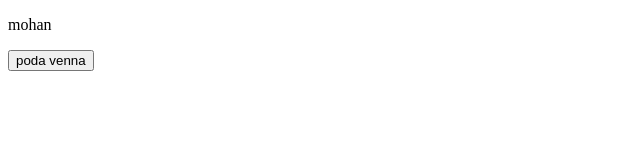
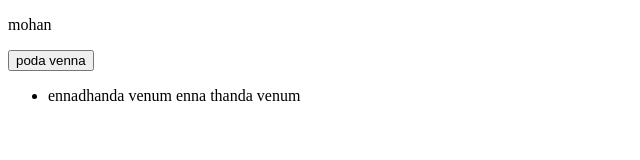
Before and after one commit to Mohan-Paranthaman/samplerepo, a plain HTML site: page index.html in a window 1280 px wide. Shown: the whole page, without its empty margins (0-640 px from the left). Drawn offline with Linux system fonts and the light colour scheme.

Commit message:
added three lines in the index html file

```diff
--- a/index.html
+++ b/index.html
@@ -8,6 +8,13 @@
 <body>
     <p>mohan</p>
     <button>poda venna</button>
+    <div>
+        <ul>
+            <li>
+                ennadhanda venum enna thanda venum
+            </li>
+        </ul>
+    </div>
 
 </body>
 </html>
```
